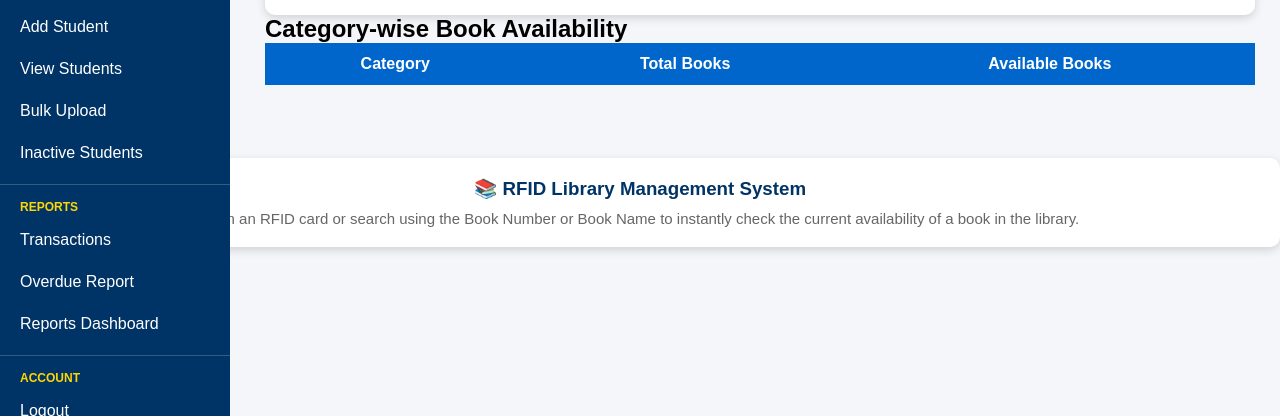
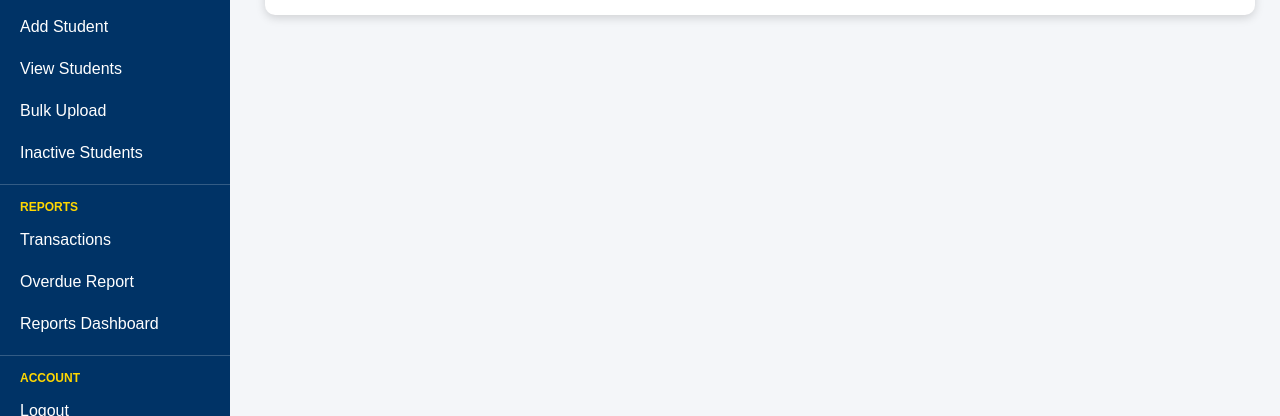
Before and after one commit to Gayathiri-11/RFID-Library-Management-System, a Flask app: page /check_book in a window 1280 px wide. Shown: the part 384-800 px from the top of the page. Run offline with Flask 3, Linux system fonts and the light colour scheme; data that the repository does not hold is empty.

Commit message:
check_book page

```diff
--- a/templates/check_book.html
+++ b/templates/check_book.html
@@ -289,13 +289,13 @@ Check
         {% if book.status=="Available" %}
 
             <span class="available">
-                ✅ Available
+                Available
             </span>
 
         {% elif book.status=="Issued" %}
 
             <span class="issued">
-                ❌ Issued
+                Issued
             </span>
 
         {% else %}
@@ -364,61 +364,7 @@ No book matches the RFID, Book Number or Book Name you entered.
 </table>
 </div>
 
-<h2>Category-wise Book Availability</h2>
-
-<table class="summary-table">
-
-    <tr>
-        <th>Category</th>
-        <th>Total Books</th>
-        <th>Available Books</th>
-    </tr>
-
-    {% for item in category_summary %}
-
-    <tr>
-
-        <td>
-            {{ item.category }}
-        </td>
-
-        <td>
-            {{ item.total_books }}
-        </td>
-
-        <td class="green">
-            {{ item.available_books }}
-        </td>
-
-    </tr>
-
-    {% endfor %}
-
-</table>
-
-
-</div>
 <br>
-
-<div style="
-background:white;
-padding:20px;
-border-radius:10px;
-box-shadow:0 3px 10px rgba(0,0,0,.15);
-text-align:center;
-margin-top:30px;
-">
-
-<h3 style="color:#003366;">
-📚 RFID Library Management System
-</h3>
-
-<p style="color:#666;font-size:15px;margin-top:10px;">
-Scan an RFID card or search using the Book Number or Book Name to instantly
-check the current availability of a book in the library.
-</p>
-
-</div>
 
 </div>
 
```
